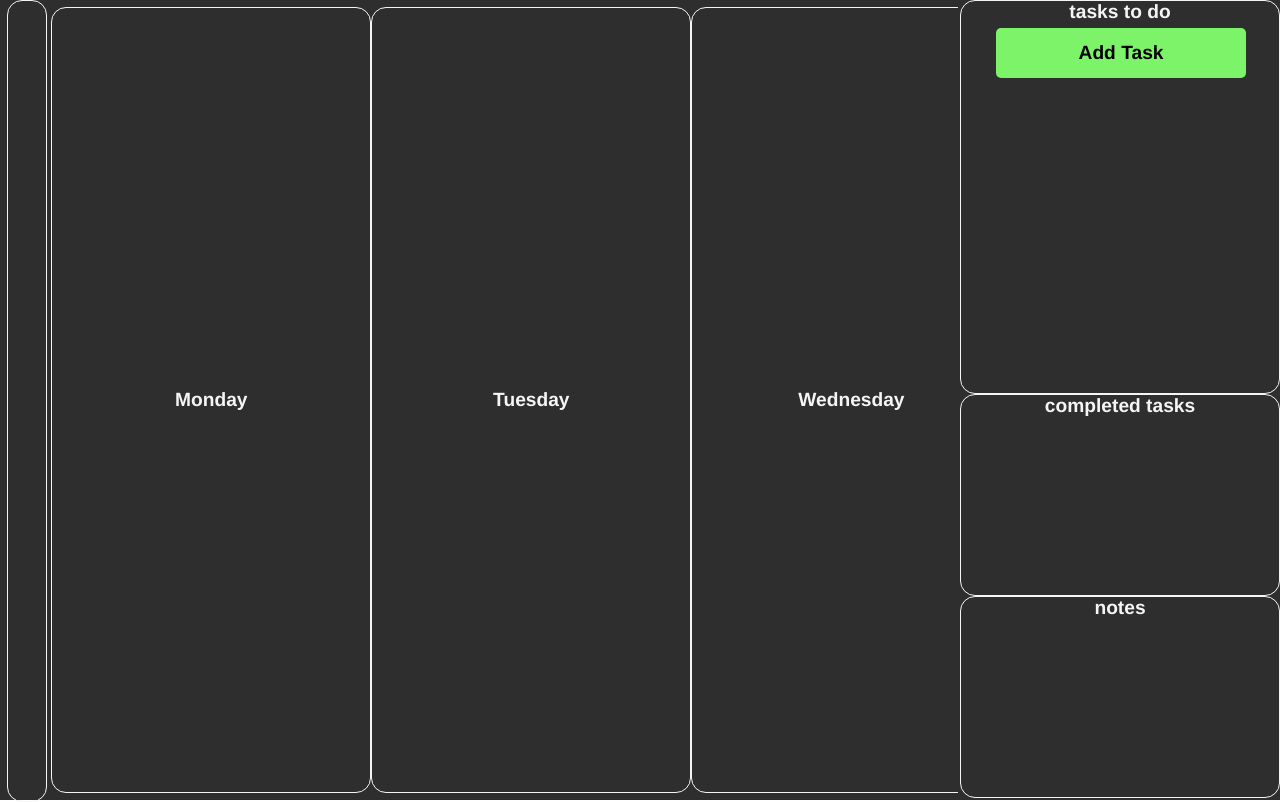
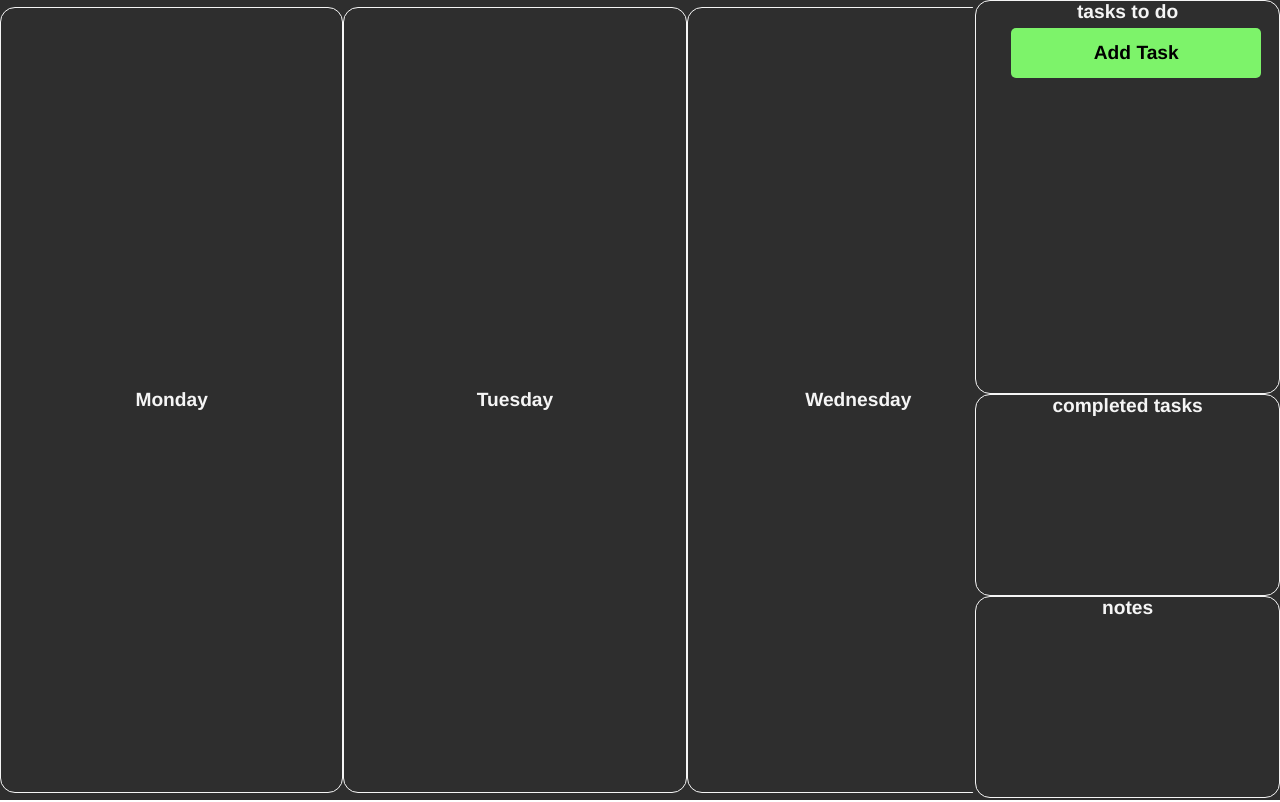
Before and after one commit to mckelveyjc/taskdrop-frontend, a Vue app: page / in a window 1280 px wide. Built offline with nearby package versions, Linux system fonts and the light colour scheme.

Commit message:
moved some things around

```diff
--- a/src/components/Schedule/ScheduleContainer.vue
+++ b/src/components/Schedule/ScheduleContainer.vue
@@ -1,7 +1,7 @@
 // this component will hold the days & a list of times on the left
 <template>
   <div class="schedule-container">
-    <div class="timings-container">
+    <!-- <div class="timings-container"> -->
       <!-- <p>6AM</p> <br>
       <p>7AM</p> <br>
       <p>8AM</p> <br>
@@ -15,7 +15,7 @@
       <p>4PM</p> <br>
       <p>5PM</p> <br> -->
       <!-- <p>6PM</p> <br> -->
-    </div>
+    <!-- </div> -->
     <DaySchedule dayName="Monday"/>
     <DaySchedule dayName="Tuesday"/>
     <DaySchedule dayName="Wednesday"/>
@@ -46,13 +46,14 @@ export default {
     flex-direction: column;
     justify-content: space-evenly;
     font-size: 14px;
-    margin-top: 270px;
+    /* margin-top: 270px; */
   }
 
   .schedule-container {
     /* border: .001px solid #F5F5F5; */
     border-radius: 15px;
-    width: 71%;
+    /* width: 71%; */
+    width: 80%;
     height: 100%;
     /* take out the scrollbar here */
     overflow-x: scroll;
--- a/src/components/TaskManagement/AddTask.vue
+++ b/src/components/TaskManagement/AddTask.vue
@@ -23,7 +23,7 @@ export default {
     // for now, each task is given a random id
     // yee yee !
     createTask() {
-      console.log("NEW TASK! (yee yee)");
+      console.log("NEW TASK! (yee yeeeeee)");
       let NewTask = createApp(Task, {msg: "(new task)", id: Math.floor(Math.random() * 1000)});
       const wrapper = document.createElement("div");
       NewTask.mount(wrapper);
--- a/src/components/TaskManagement/Notes.vue
+++ b/src/components/TaskManagement/Notes.vue
@@ -1,6 +1,7 @@
 <template>
   <div class="notes-container">
     <h1>{{ msg }}</h1>
+    <h1 contenteditable></h1>
   </div>
 </template>
 
--- a/src/components/ToDoList.vue
+++ b/src/components/ToDoList.vue
@@ -3,21 +3,21 @@
     <h1>{{ msg }}</h1>
     <TaskManagementContainer />
     <ScheduleContainer />
-    <LeftToolBar />
+    <!-- <LeftToolBar /> -->
   </div>
 </template>
 
 <script>
 import TaskManagementContainer from './TaskManagement/TaskManagementContainer.vue';
 import ScheduleContainer from './Schedule/ScheduleContainer.vue';
-import LeftToolBar from './ToolBar/LeftToolBar.vue';
+// import LeftToolBar from './ToolBar/LeftToolBar.vue';
 
 export default {
   name: 'ToDoList',
   components: {
     TaskManagementContainer,
     ScheduleContainer,
-    LeftToolBar,
+    // LeftToolBar,
   },
 }
 </script>
```
